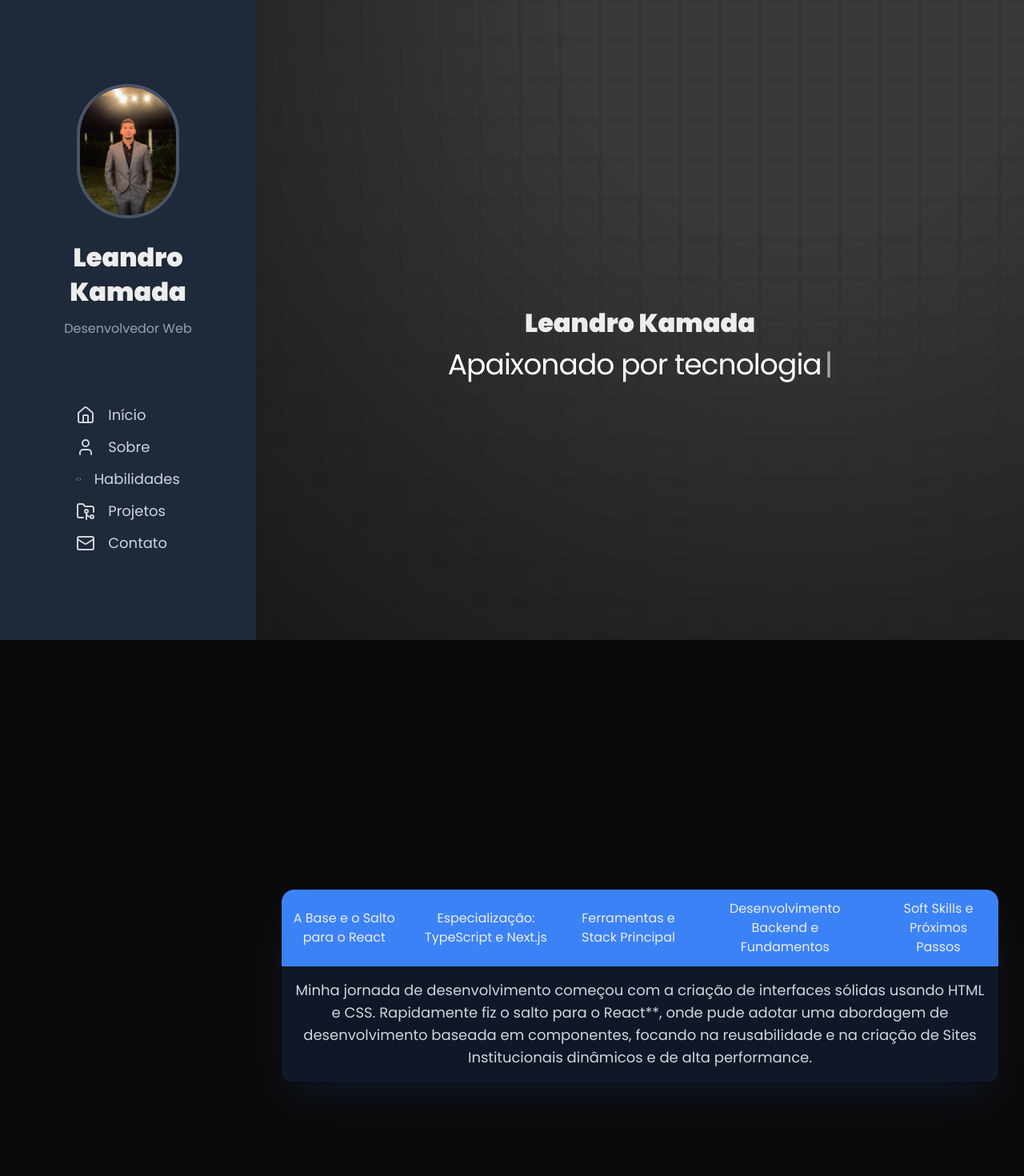
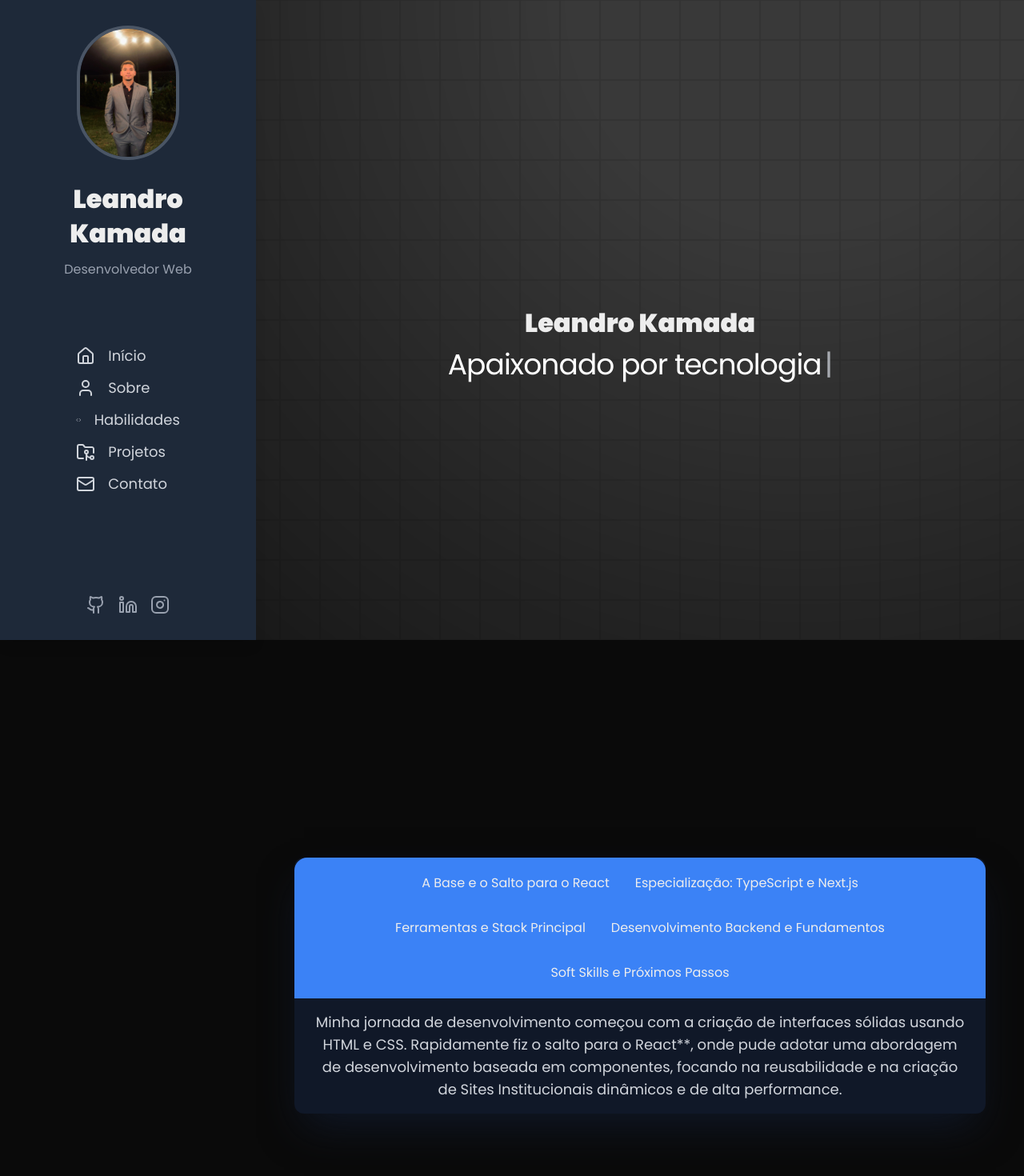
Before and after one commit to leandrookamada/Portifolio, a Next.js app: page / in a window 1280 px wide. Shown: the top 1470 px of the page at 80% size. Built offline with nearby package versions, Linux system fonts and the light colour scheme.

Commit message:
subindo alterações na respansividade + adição de redes sociais + adição de repositórios na área de projeto

```diff
--- a/app/layout.tsx
+++ b/app/layout.tsx
@@ -22,11 +22,11 @@ export default function RootLayout({
      return (
           <html lang="pt-br" className="scroll-smooth">
                <body className={`${poppins.className} bg-gray-900 text-white`}>
-                    <div className="relative flex min-h-screen">
+                    <div className="relative flex min-h-screen lg:flex-row">
                          <BackgroundRippleEffect />
                          <Sidebar />
-                         <main className="flex-1 ml-80 p-8 relative z-10">
-                              <div className="max-w-7xl mx-auto z-100">
+                         <main className="flex-1 pt-16 px-2 sm:px-4 lg:ml-80 lg:pt-8 lg:px-8 pb-8 relative z-10 overflow-x-auto">
+                              <div className="w-full mx-auto max-w-full sm:max-w-3xl md:max-w-5xl lg:max-w-7xl z-100">
                                    {children}
                               </div>
                          </main>
--- a/components/projects/projects.tsx
+++ b/components/projects/projects.tsx
@@ -2,46 +2,16 @@
 
 import Carousel from "../Carousel";
 import React from "react";
-// Importe os componentes e módulos do Swiper
-import { Swiper, SwiperSlide } from "swiper/react";
-import { Autoplay, Pagination } from "swiper/modules";
 
-// Importe os estilos do Swiper
 import "swiper/css";
 import "swiper/css/pagination";
 
-// Seus dados dos projetos (exemplo)
-const projetos = [
-     {
-          nome: "Projeto Alpha",
-          descricao: "Um sistema de gerenciamento para clientes.",
-          imagem: "/imagens/projeto-alpha.png", // Caminho para a imagem
-     },
-     {
-          nome: "Projeto Beta",
-          descricao: "Plataforma de e-commerce com foco em UX.",
-          imagem: "/imagens/projeto-beta.png",
-     },
-     {
-          nome: "Projeto Gamma",
-          descricao: "Aplicativo mobile para agendamento de serviços.",
-          imagem: "/imagens/projeto-gamma.png",
-     },
-     {
-          nome: "Projeto Delta",
-          descricao: "Website institucional para uma startup de tecnologia.",
-          imagem: "/imagens/projeto-delta.png",
-     },
-     {
-          nome: "Projeto Epsilon",
-          descricao: "Ferramenta de análise de dados em tempo real.",
-          imagem: "/imagens/projeto-epsilon.png",
-     },
-];
-
 export default function ProjetosCarousel() {
      return (
-          <section id="projects" className="py-16 max-w-full overflow-hidden">
+          <section
+               id="projects"
+               className="py-16 max-w-full h-auto overflow-hidden"
+          >
                <div className="container flex flex-col items-center mx-auto px-0">
                     <h2 className="font-titulo text-5xl text-center drop-shadow-lg mb-16 tracking-wider">
                          PROJETOS
--- a/components/sidebar/Sidebar.tsx
+++ b/components/sidebar/Sidebar.tsx
@@ -1,7 +1,19 @@
 "use client";
 
+import { useState } from "react";
 import Image from "next/image";
-import { Home, User, Code, FolderGit2, Mail } from "lucide-react";
+import {
+     Home,
+     User,
+     Code,
+     FolderGit2,
+     Mail,
+     Github,
+     Linkedin,
+     Instagram,
+     Menu,
+     X,
+} from "lucide-react";
 import { personalData } from "../../lib/data";
 
 const navLinks = [
@@ -12,9 +24,72 @@ const navLinks = [
      { name: "Contato", href: "#contact", icon: Mail },
 ];
 
+const socialLinks = [
+     {
+          name: "GitHub",
+          href: personalData.socialLinks.github,
+          icon: Github,
+          color: "hover:text-gray-400",
+     },
+     {
+          name: "LinkedIn",
+          href: personalData.socialLinks.linkedin,
+          icon: Linkedin,
+          color: "hover:text-blue-500",
+     },
+     {
+          name: "Instagram",
+          href: personalData.socialLinks.instagram,
+          icon: Instagram,
+          color: "hover:text-pink-500",
+     },
+];
+
 export default function Sidebar() {
+     const [isOpen, setIsOpen] = useState(false);
+
+     const toggleSidebar = () => {
+          setIsOpen(!isOpen);
+     };
+
+     const closeSidebar = () => {
+          setIsOpen(false);
+     };
+
      return (
-          <aside className="w-80 h-screen fixed top-0 left-0 bg-gray-800 p-8 flex flex-col items-center justify-center text-center shadow-lg z-20">
+          <>
+               {/* Botão Menu Mobile */}
+               <button
+                    onClick={toggleSidebar}
+                    className="lg:hidden fixed top-4 left-4 z-50 p-3 bg-gray-800 rounded-lg text-white hover:bg-gray-700 transition-colors shadow-lg"
+                    aria-label="Toggle menu"
+               >
+                    {isOpen ? (
+                         <X className="w-6 h-6" />
+                    ) : (
+                         <Menu className="w-6 h-6" />
+                    )}
+               </button>
+
+               {/* Overlay para fechar sidebar no mobile */}
+               {isOpen && (
+                    <div
+                         className="lg:hidden fixed inset-0 bg-black/50 z-30"
+                         onClick={closeSidebar}
+                    />
+               )}
+
+               {/* Sidebar */}
+               <aside
+                    className={`
+                         w-80 h-screen fixed top-0 left-0 bg-gray-800 p-8
+                         flex flex-col items-center justify-center text-center shadow-lg z-40
+                         transition-transform duration-300 ease-in-out
+                         overflow-y-auto
+                         ${isOpen ? "translate-x-0" : "-translate-x-full"}
+                         lg:translate-x-0
+                    `}
+               >
                     <div className="mb-8 text-center flex items-center flex-col gap-3">
                          <Image
                               src="/image/perfil.jpeg"
@@ -23,9 +98,12 @@ export default function Sidebar() {
                               height={128}
                               className="rounded-full mx-auto mb-4 border-4 border-gray-600"
                          />
-                    <h1 className="text-2xl font-bold">{personalData.name}</h1>
+                         <h1 className="text-2xl font-bold">
+                              {personalData.name}
+                         </h1>
                          <p className="text-gray-400">{personalData.role}</p>
                     </div>
+
                     <nav className="mt-12 flex flex-col gap-2 w-full">
                          {navLinks.map((link) => (
                               <div
@@ -34,6 +112,7 @@ export default function Sidebar() {
                               >
                                    <a
                                         href={link.href}
+                                        onClick={closeSidebar}
                                         className="flex items-center w-[60%] h-8 p-3 gap-4 text-lg text-gray-300 hover:text-white hover:bg-gray-700 rounded-lg transition-colors duration-300"
                                    >
                                         <link.icon className="w-6 h-6" />
@@ -42,6 +121,23 @@ export default function Sidebar() {
                               </div>
                          ))}
                     </nav>
+
+                    {/* Redes Sociais */}
+                    <div className="mt-auto pt-8 flex gap-4 justify-center">
+                         {socialLinks.map((social) => (
+                              <a
+                                   key={social.name}
+                                   href={social.href}
+                                   target="_blank"
+                                   rel="noopener noreferrer"
+                                   className={`text-gray-400 transition-all duration-300 ${social.color} hover:scale-110`}
+                                   aria-label={social.name}
+                              >
+                                   <social.icon className="w-6 h-6" />
+                              </a>
+                         ))}
+                    </div>
                </aside>
+          </>
      );
 }
--- a/components/sobre/sobre.tsx
+++ b/components/sobre/sobre.tsx
@@ -48,31 +48,34 @@ export default function About() {
      return (
           <section
                id="about"
-               className="min-h-screen flex flex-col justify-center items-center  text-center py-20"
+               className="min-h-screen flex flex-col justify-center items-center text-center py-10 px-2 sm:px-4"
           >
-               {" "}
-               <section className="w-full max-w-6xl mx-auto h-full min-h-[15em] shadow-2xl shadow-gray-900 bg-gray-900 rounded-xl overflow-hidden">
+               <section className="w-full max-w-full sm:max-w-3xl md:max-w-5xl lg:max-w-6xl mx-auto h-full min-h-[15em] shadow-2xl shadow-gray-900 bg-gray-900 rounded-xl overflow-hidden">
                     {/* ARÉA DE TÍTULOS */}
-                    <div className="flex gap-2 bg-azul justify-center items-center rounded-t-2xl  border-white ">
+                    <div className="flex flex-wrap gap-2 bg-azul justify-center items-center rounded-t-2xl border-white px-2 sm:px-4 py-2">
                          {portifolioData.map((item) => (
                               <button
                                    key={item.id}
                                    onClick={() => handlerTabItem(item.id)}
-                                   className="hover:bg-azulMedio p-3"
+                                   className="hover:bg-azulMedio p-2 sm:p-3 text-xs sm:text-base rounded transition-colors"
+                                   style={{
+                                        minWidth: "120px",
+                                        wordBreak: "break-word",
+                                   }}
                               >
                                    {item.title}
                               </button>
                          ))}
                     </div>
                     {/* ARÉA DE DESCRIÇÃO */}
-                    <div className="flex justify-center items-center ">
+                    <div className="flex justify-center items-center px-2 sm:px-6 py-4">
                          {activeItem && (
                               <motion.p
                                    key={activeItem.id}
                                    initial={{ opacity: 0, y: 10 }}
                                    animate={{ opacity: 1, y: 0 }}
                                    transition={{ duration: 0.3 }}
-                                   className="text-lg text-gray-300 whitespace-pre-wrap p-4"
+                                   className="text-base sm:text-lg text-gray-300 whitespace-pre-wrap text-left sm:text-center"
                               >
                                    {activeItem.description}
                               </motion.p>
--- a/lib/data.ts
+++ b/lib/data.ts
@@ -5,9 +5,9 @@ export const personalData = {
           "Sou um desenvolvedor apaixonado por criar soluções inovadoras e dar vida a ideias através do código. Tenho experiência em desenvolvimento full-stack, com foco em tecnologias modernas e práticas de desenvolvimento ágil.",
      email: "leandroKamada715@gmail.com",
      socialLinks: {
-          linkedin: "https://linkedin.com/in/seu-usuario",
-          github: "https://github.com/seu-usuario",
-          twitter: "https://twitter.com/seu-usuario",
+          linkedin: "https://www.linkedin.com/in/leandrokamada/",
+          github: "https://github.com/leandrookamada",
+          instagram: "https://www.instagram.com/leandrookamada/",
      },
 };
 
@@ -21,27 +21,3 @@ export const skills = [
      { name: "CSS3", icon: "/linguagens/css.svg" },
      { name: "Tailwind CSS", icon: "/linguagens/tailwindcss.svg" },
 ];
-
-export const projects = [
-     {
-          title: "Projeto 1",
-          description:
-               "Uma breve descrição do seu projeto. Destaque as tecnologias utilizadas e o problema que ele resolve.",
-          image: "/image/placeholder.png", // Substitua por uma imagem do seu projeto
-          link: "#",
-     },
-     {
-          title: "Projeto 2",
-          description:
-               "Uma breve descrição do seu projeto. Destaque as tecnologias utilizadas e o problema que ele resolve.",
-          image: "/image/placeholder.png", // Substitua por uma imagem do seu projeto
-          link: "#",
-     },
-     {
-          title: "Projeto 3",
-          description:
-               "Uma breve descrição do seu projeto. Destaque as tecnologias utilizadas e o problema que ele resolve.",
-          image: "/image/placeholder.png", // Substitua por uma imagem do seu projeto
-          link: "#",
-     },
-];
```
Also changed, not shown: components/Carousel.tsx (+38 -10 lines). Lines whose indentation alone changed are shown as unchanged.
